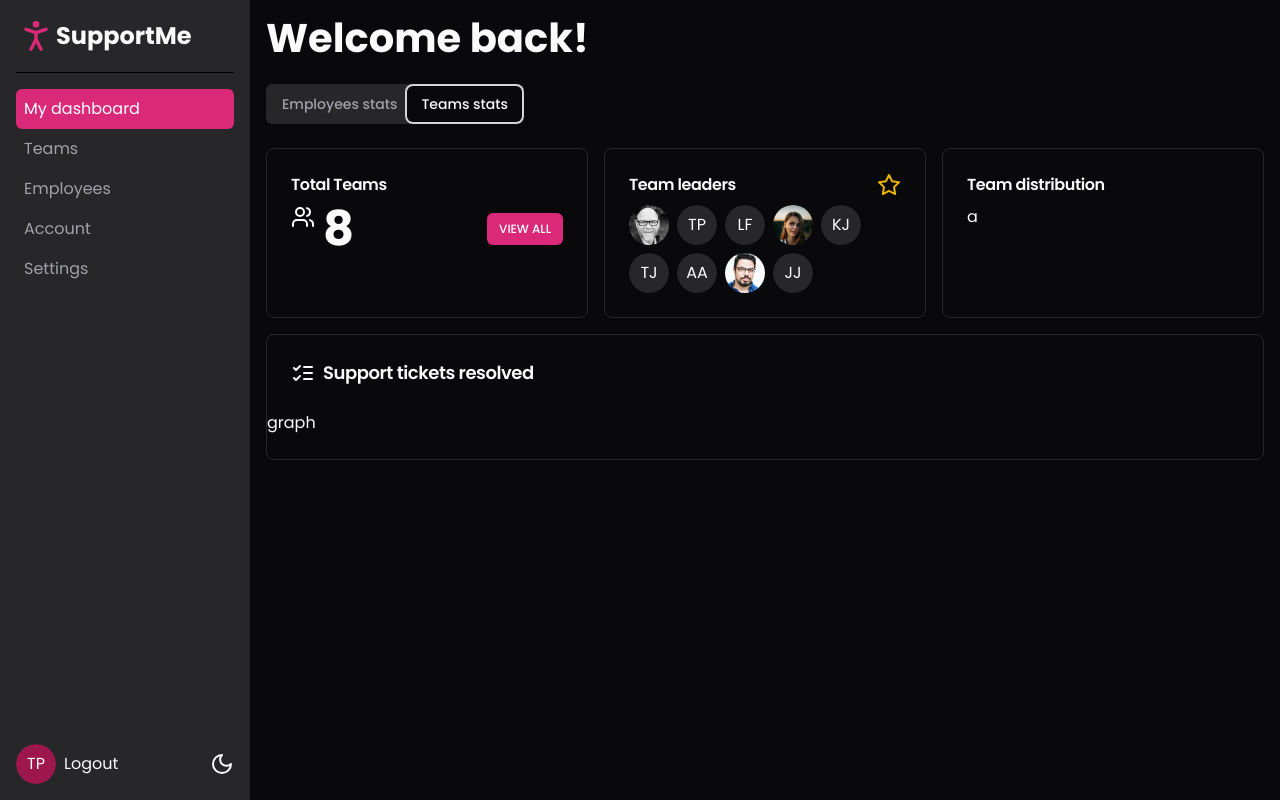
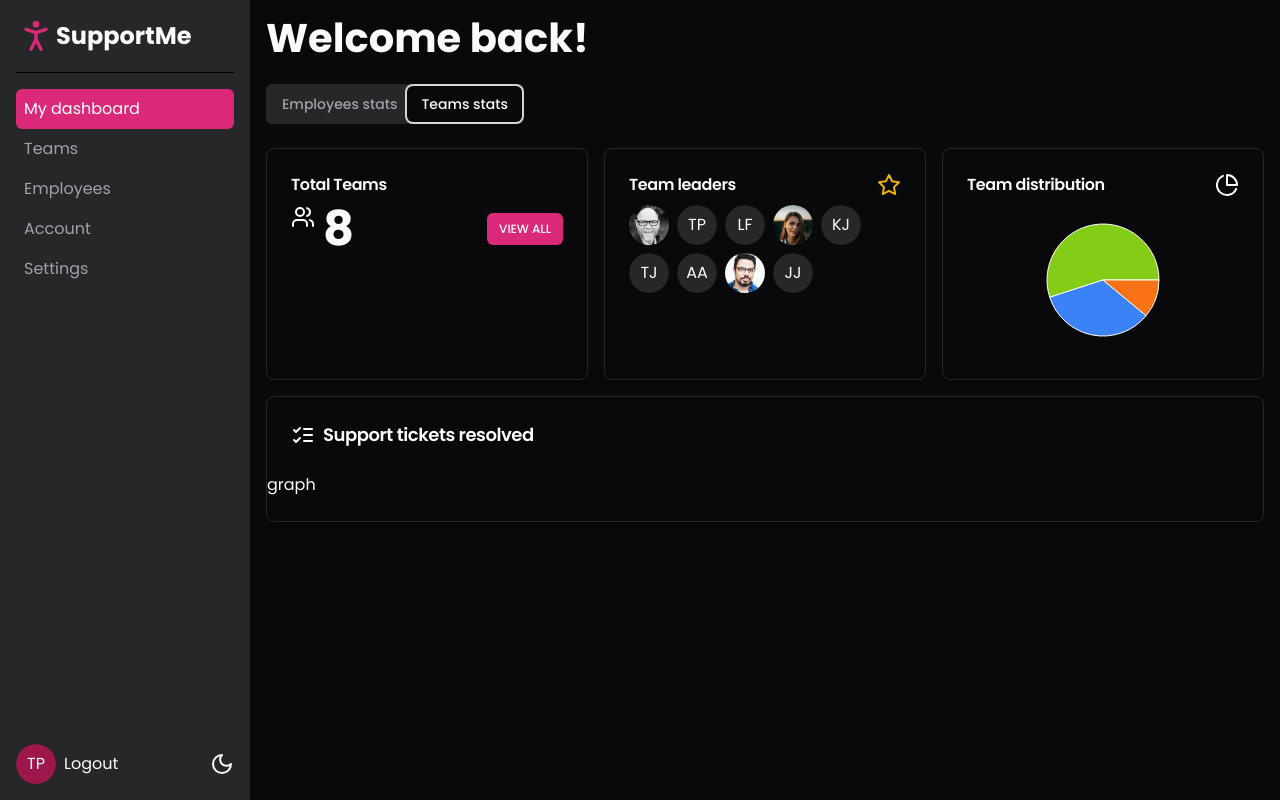
Before and after one commit to Wolferner/shadcn-ui-learning, a Next.js app: page /dashboard in a window 1280 px wide. Both pictures are taken after a click on the tab "Teams stats". Built offline with nearby package versions, Linux system fonts and the light colour scheme.

Commit message:
39. Created pie chart

```diff
--- /dev/null
+++ b/app/dashboard/components/teams/team-distribution-chart.tsx
@@ -0,0 +1,21 @@
+'use client';
+import data from '@/teams';
+import { Cell, Pie, PieChart, ResponsiveContainer, Tooltip } from 'recharts';
+
+export default function TeamDistributionChart() {
+	return (
+		<ResponsiveContainer width='100%' height={150}>
+			<PieChart>
+				<Tooltip
+					labelClassName='font-bold'
+					wrapperClassName='[&_.recharts-tooltip-item]:!text-black dark:[&_.recharts-tooltip-item]:!text-white !text-sm dark:!bg-black rounded-md dark:!border-border'
+				/>
+				<Pie data={data} dataKey={'value'} nameKey='name'>
+					{data.map((dataItem, i) => (
+						<Cell fill={dataItem.color} key={i} />
+					))}
+				</Pie>
+			</PieChart>
+		</ResponsiveContainer>
+	);
+}
--- a/app/dashboard/components/teams/teams-stats.tsx
+++ b/app/dashboard/components/teams/teams-stats.tsx
@@ -13,11 +13,13 @@ import {
 	AlertTriangleIcon,
 	BadgeCheckIcon,
 	ListChecksIcon,
+	PieChartIcon,
 	StarIcon,
 	UsersIcon,
 } from 'lucide-react';
 import Image from 'next/image';
 import Link from 'next/link';
+import TeamDistributionChart from './team-distribution-chart';
 
 export default function TeemsStats() {
 	return (
@@ -76,9 +78,14 @@ export default function TeemsStats() {
 
 				<Card className=' flex flex-col'>
 					<CardHeader className='pb-2'>
-						<CardTitle className='text-base'>Team distribution</CardTitle>
+						<CardTitle className='text-base flex justify-between items-center'>
+							<span>Team distribution</span>
+							<PieChartIcon />
+						</CardTitle>
 					</CardHeader>
-					<CardContent className='flex gap-2 items-center'>a</CardContent>
+					<CardContent>
+						<TeamDistributionChart />
+					</CardContent>
 				</Card>
 			</div>
 
--- /dev/null
+++ b/teams.ts
@@ -0,0 +1,19 @@
+const data = [
+	{
+		name: 'Delta',
+		value: 55,
+		color: '#84cc16',
+	},
+	{
+		name: 'Alpha',
+		value: 34,
+		color: '#3b82f6',
+	},
+	{
+		name: 'Canary',
+		value: 11,
+		color: '#f97316',
+	},
+];
+
+export default data;
```
